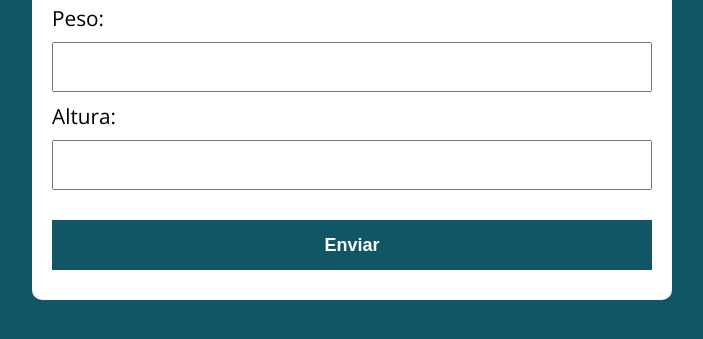
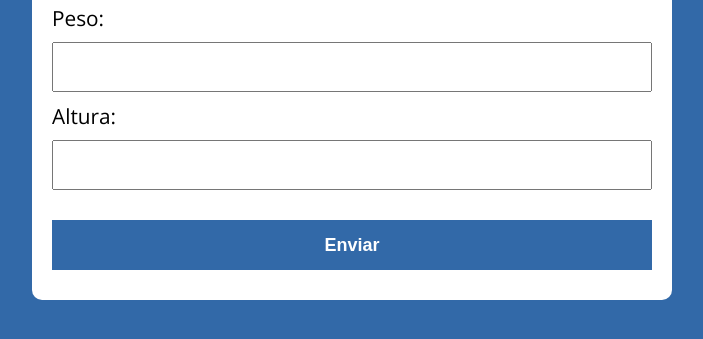
Before and after one commit to caioreges/calculadora_IMC, a plain HTML site: page index.html in a window 1280 px wide. Shown: the part 563-902 px from the top of the page, without its empty margins (288-991 px from the left). Drawn offline with nearby package versions, Linux system fonts and the light colour scheme.

Commit message:
[fix] minor css changes

```diff
--- a/assets/css/style.css
+++ b/assets/css/style.css
@@ -1,7 +1,7 @@
 @import url('https://fonts.googleapis.com/css?family=Open+Sans:400,700&display=swap');
 :root {
-  --primary-color: rgb(17, 86, 102);
-  --primary-color-darker: rgb(9, 48, 56);
+  --primary-color: rgb(50, 105, 168);
+  --primary-color-darker: #333333;
 }
 
 * {
```
